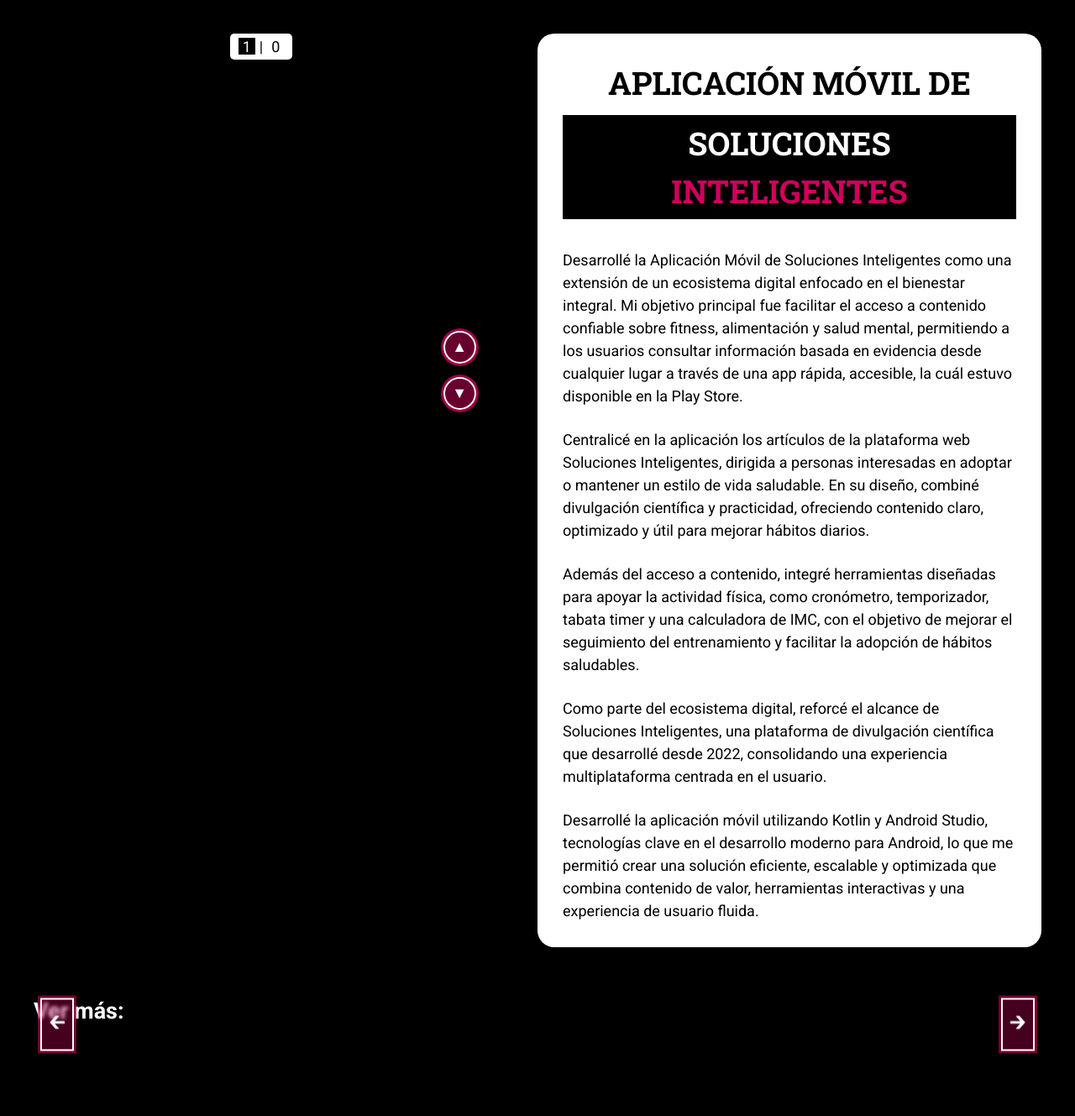
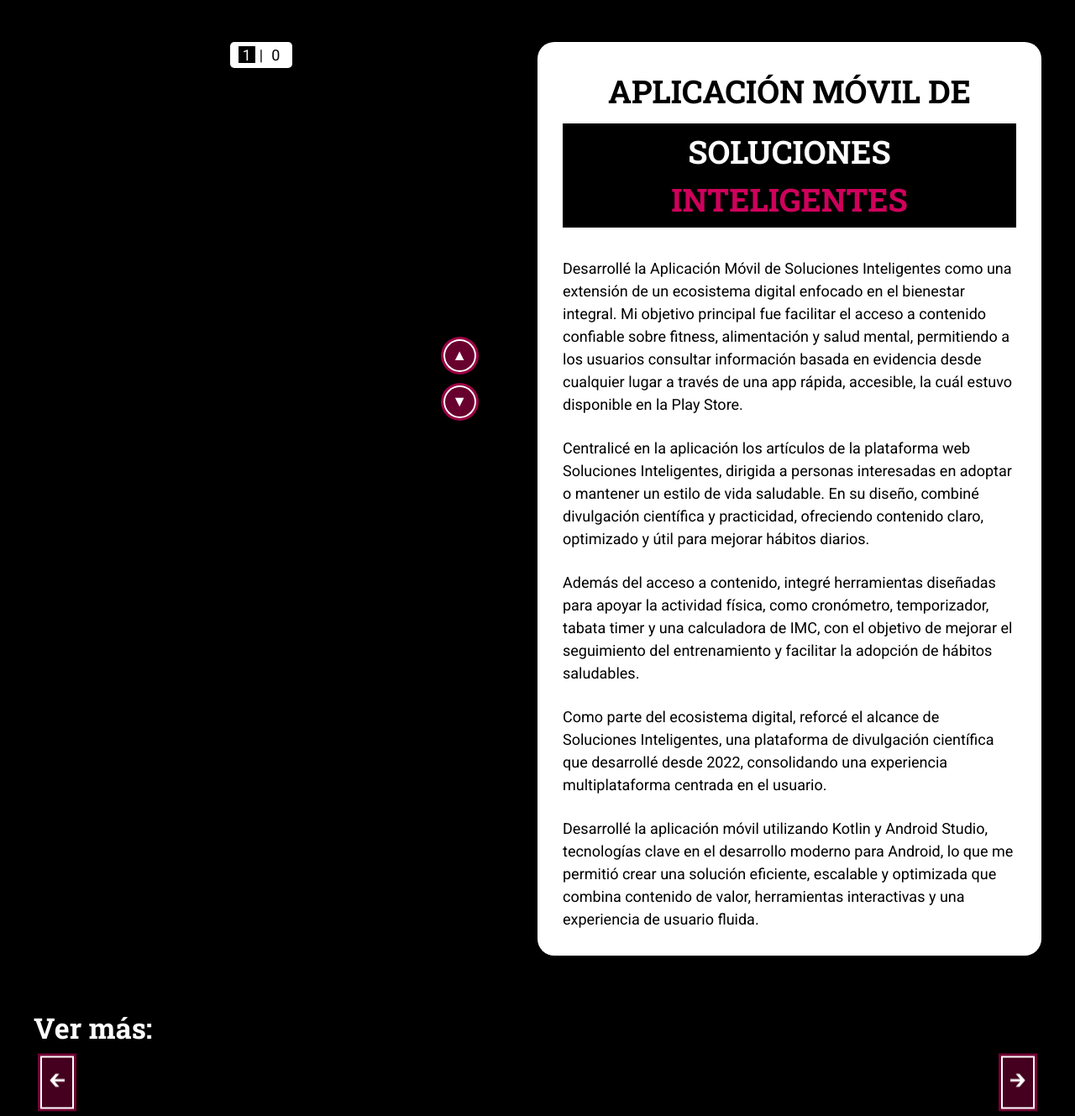
Before and after one commit to chimallidev/portafolio_chimallidev, a FastAPI app: template app/templates/proyectos/app_movil_soluciones_inteligentes/app_movil_soluciones_inteligentes.html in a window 1280 px wide. Shown: the whole page at 84% size. Before the commit the page ends 1255 px from the top, so only its background shows below. Run offline with FastAPI, Linux system fonts and the light colour scheme; the template is opened without the code that fills it, so the values that code supplies are empty.

Commit message:
Corrección de margenes en la sección principal y en los h2

```diff
--- a/app/static/css/proyectos/app_movil_soluciones_inteligentes/app_movil_soluciones_inteligentes_style.css
+++ b/app/static/css/proyectos/app_movil_soluciones_inteligentes/app_movil_soluciones_inteligentes_style.css
@@ -4,7 +4,7 @@
 }
 
 .app-si__principal {
-    margin: 40px;
+    margin: 50px 40px 40px 40px;
 }
 
 .app-si__principal-contenedor {
@@ -43,6 +43,14 @@
     line-height: 1.5;
 }
 
+.app-si__h2 {
+    font-family: var(--font-title);
+    font-size: 34px;
+    font-weight: 700;
+    line-height: 1.5;
+    margin-bottom: 40px;
+}
+
 .app-si__titulo-animado {
     width: 100%;
     display: inline-block;
@@ -75,6 +83,8 @@
 .app-si__ver-mas {
     margin: 60px 40px 40px 40px;
 }
+
+
 
 @keyframes blink {
     0% {
```
